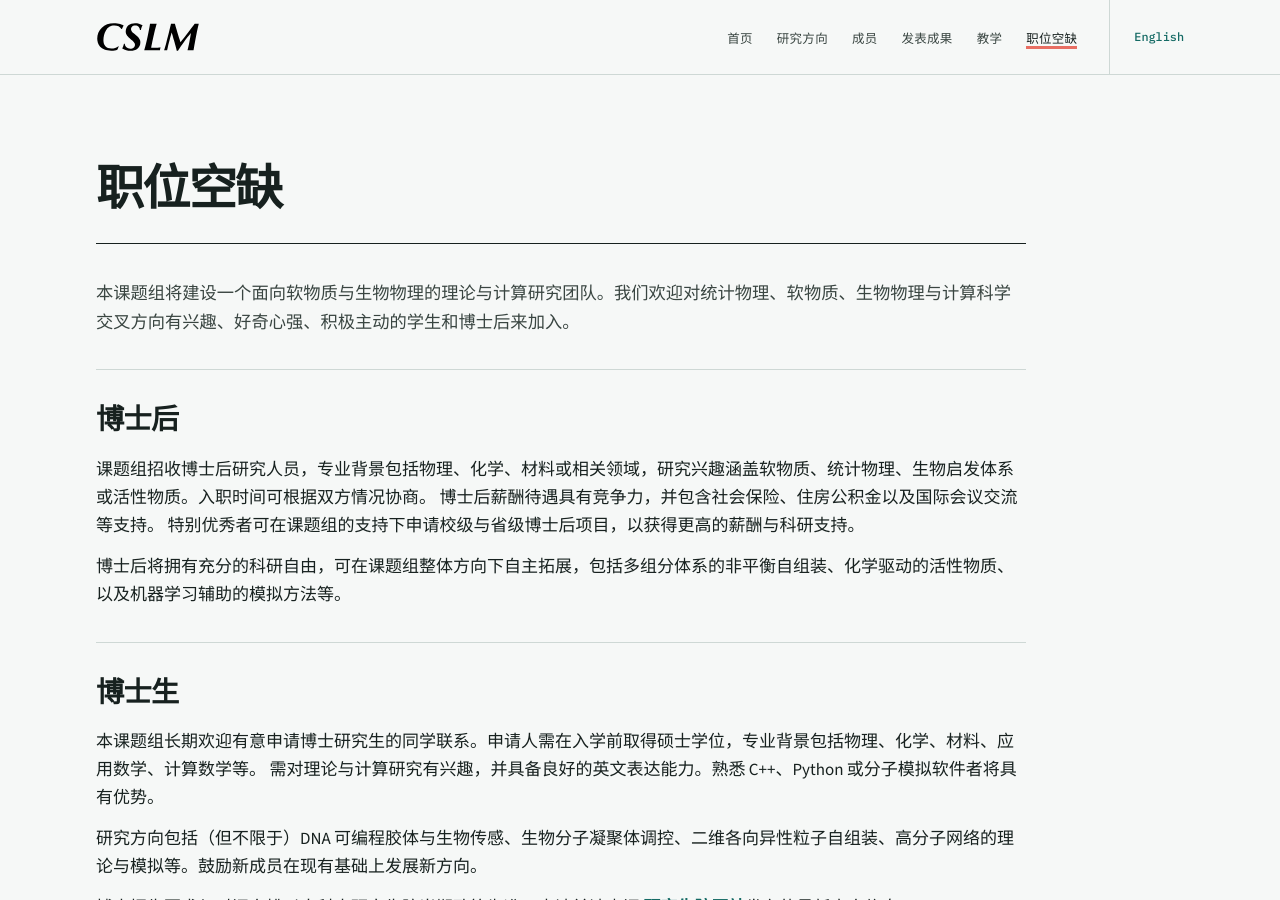
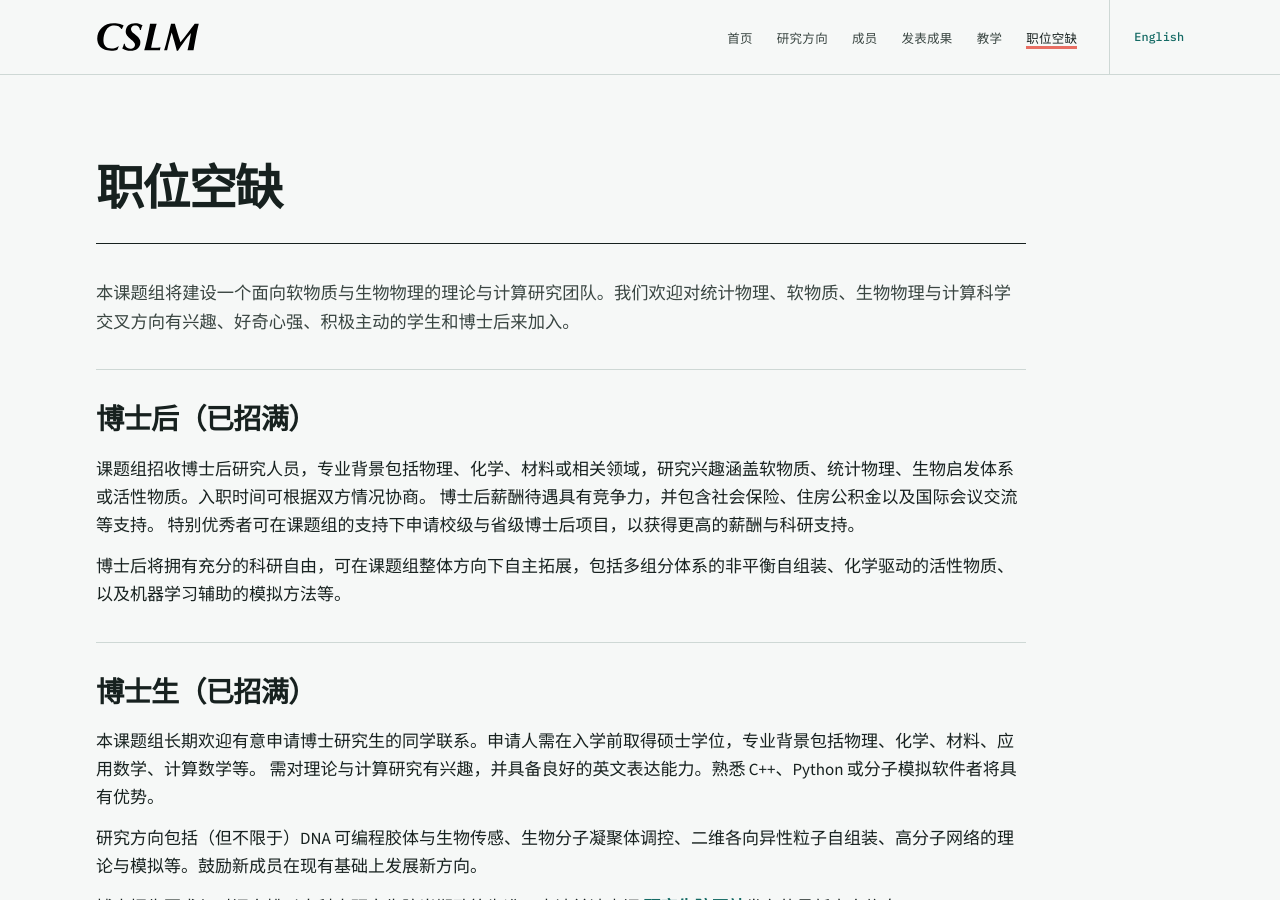
Before and after one commit to xxialab/xxialab.github.io, a Jekyll site: the page built from zh/vacancies.html, in a window 1280 px wide and 900 px high. Built offline with Jekyll 4.4.1, drawn with Linux system fonts in a browser that asks for light colours.

```diff
--- a/vacancies.html
+++ b/vacancies.html
@@ -20,7 +20,7 @@ permalink: /vacancies.html
     </section>
 
     <section>
-      <h2>Postdoctoral positions</h2>
+      <h2>Postdoctoral positions (Filled)</h2>
       <p>
         We are looking for postdocs with a PhD in physics, chemistry, materials science, or a related area who are interested in soft matter,
         statistical mechanics, and bio-inspired or active systems. Starting dates are flexible and will be agreed with successful candidates. The standard postdoctoral
@@ -37,7 +37,7 @@ permalink: /vacancies.html
 
 
       <section>
-    <h2>PhD positions</h2>
+    <h2>PhD positions (Filled)</h2>
     <p>
       We welcome enquiries from prospective PhD students. Applicants should have or expect to obtain a master's degree in physics, chemistry,
       materials science, applied or computational mathematics, or related fields. An interest in theoretical and computational work and good scientific English are essential.
--- a/zh/vacancies.html
+++ b/zh/vacancies.html
@@ -19,7 +19,7 @@ permalink: /zh/vacancies.html
     </section>
 
     <section>
-      <h2>博士后</h2>
+      <h2>博士后（已招满）</h2>
       <p>
         课题组招收博士后研究人员，专业背景包括物理、化学、材料或相关领域，研究兴趣涵盖软物质、统计物理、生物启发体系或活性物质。入职时间可根据双方情况协商。
         博士后薪酬待遇具有竞争力，并包含社会保险、住房公积金以及国际会议交流等支持。
@@ -31,7 +31,7 @@ permalink: /zh/vacancies.html
     </section>
 
     <section>
-      <h2>博士生</h2>
+      <h2>博士生（已招满）</h2>
       <p>
         本课题组长期欢迎有意申请博士研究生的同学联系。申请人需在入学前取得硕士学位，专业背景包括物理、化学、材料、应用数学、计算数学等。
         需对理论与计算研究有兴趣，并具备良好的英文表达能力。熟悉 C++、Python 或分子模拟软件者将具有优势。
```
